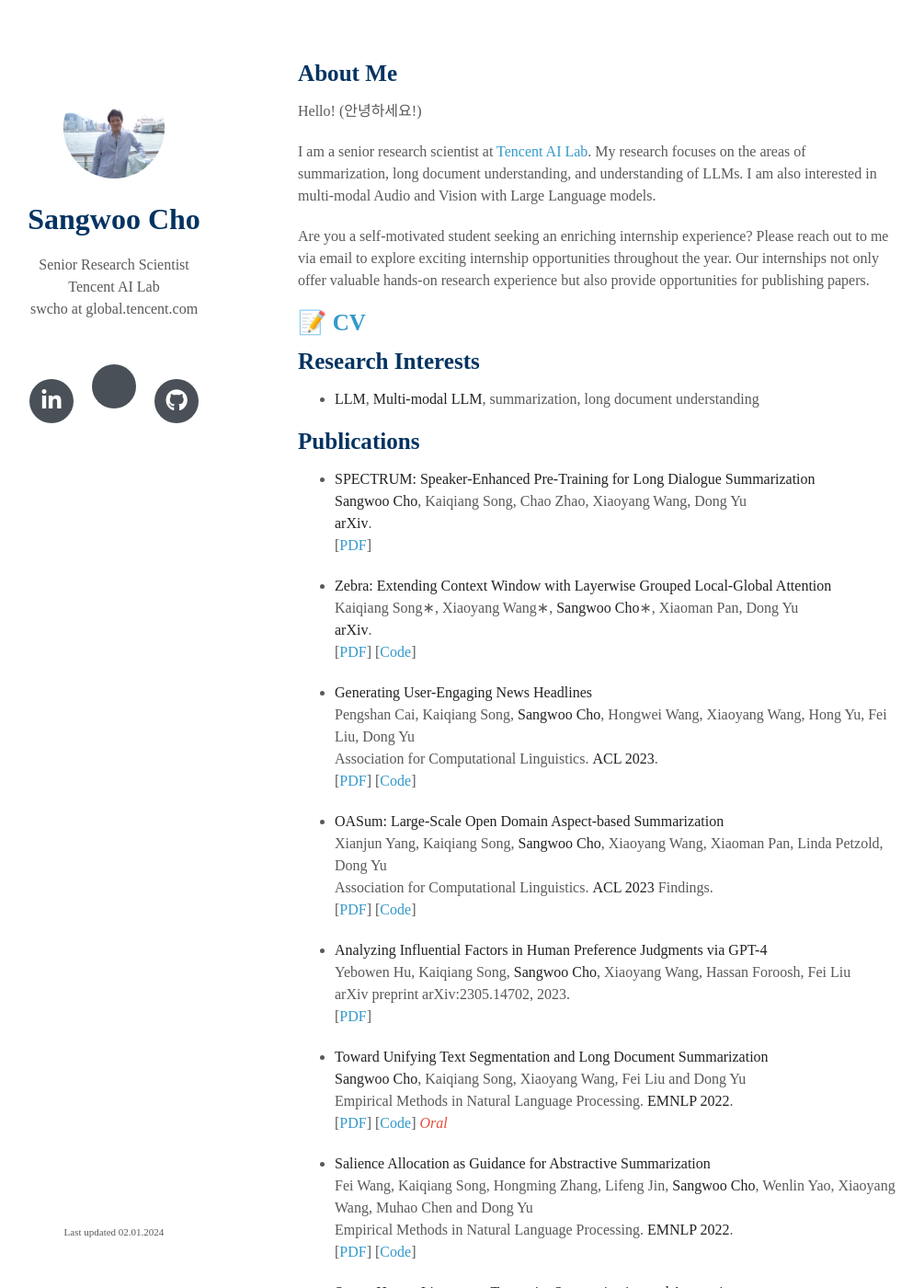
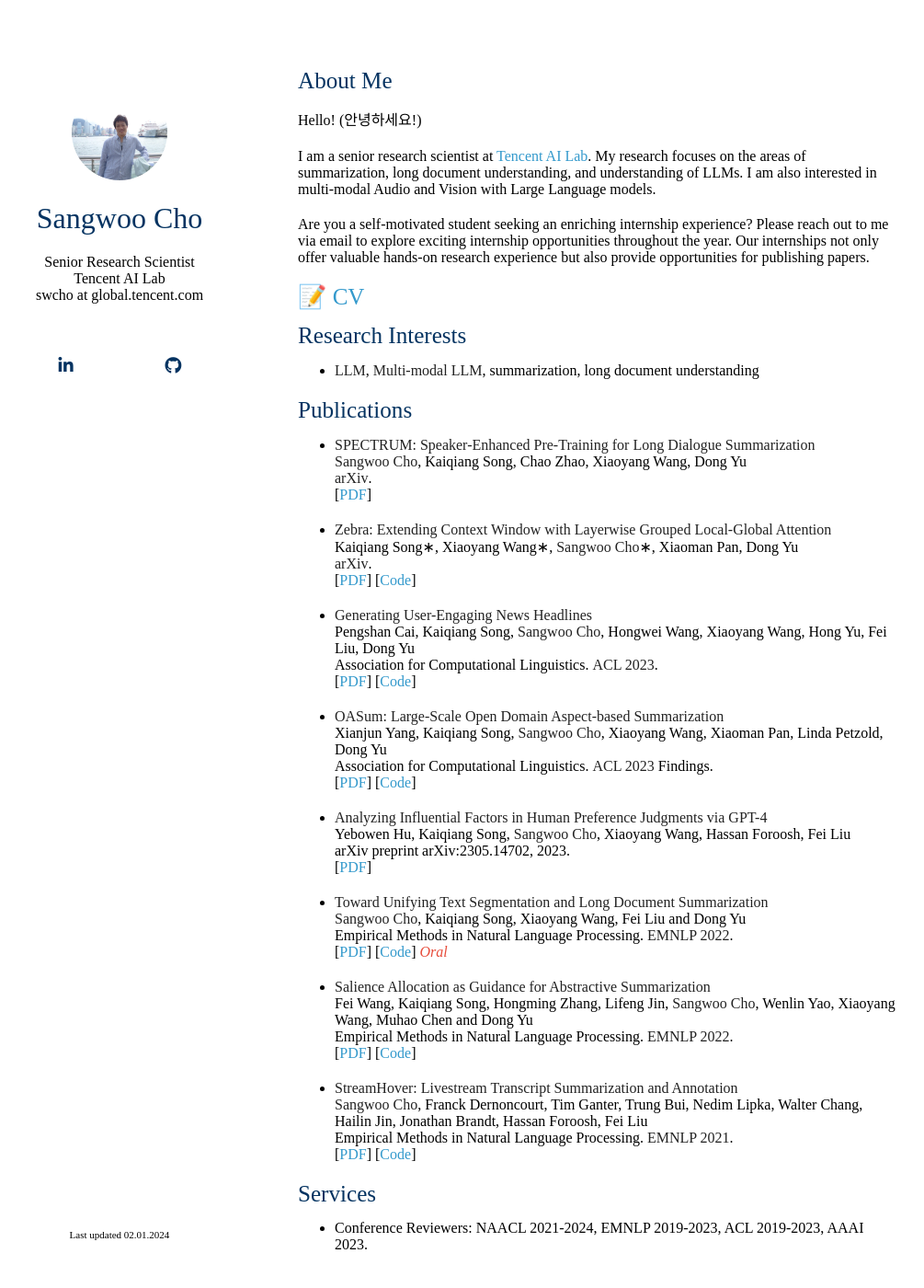
Before and after one commit to sangwoo3/sangwoo3.github.io, a Jekyll site: the page built from index.md, in a window 1280 px wide and 1400 px high. Shown: the whole window at 92% size, without its empty margins (146-1151 px from the left). Built offline with Jekyll 4.4.1, drawn with Linux system fonts in a browser that asks for light colours; nearby versions of some CDN libraries; some web fonts are replaced; a style sheet for code colours, icons or effects is not loaded; our own code applies the rules of GitHub Pages for plain Markdown files.

Commit message:
update scss

```diff
--- /dev/null
+++ b/_sass/minimal-light2.scss
@@ -0,0 +1,518 @@
+.pub-row {
+  display: flex;
+  align-items: center;}
+
+.social-icons a{
+  display:inline-block;
+  height:2.4rem;
+  width:2.4rem;
+  background-color:transparent;
+  color:#043361!important;
+  border-radius:100%;
+  text-align:center;
+  font-size:1.15rem;
+  line-height:2.5rem;
+  margin-right:1rem}
+
+.social-icons a:last-child{margin-right:0}.social-icons a:hover{background-color:white;
+    color:black;
+    transform: scale(1.2)}
+    /*
+    .social-icons a:after {
+        content: '';
+        display: block;
+        margin: 0px;
+        height: 1px;
+        width: 0px;
+        background: transparent;
+        transition: width .5s ease, background-color .5s ease;
+      }
+      .social-icons a:hover:after {
+        width: 100%;
+        background: #337ab7;
+      }
+     */
+
+.icon-button{
+  background-color:white;
+  border-radius:3.6rem;
+  cursor:pointer;
+  display:inline-block;
+  font-size:2.0rem;
+  height:3.6rem;
+  line-height:3.6rem;
+  margin:0 5px;
+  position:relative;
+  text-align:center;
+  -webkit-user-select:none;
+  -moz-user-select:none;
+  -ms-user-select:none;
+  user-select:none;width:3.6rem}
+
+.icon-button span{
+  border-radius:0;
+  display:block;
+  height:0;
+  left:50%;
+  margin:0;
+  position:absolute;
+  top:50%;
+  -webkit-transition:all 0.3s;
+  -moz-transition:all 0.3s;
+  -o-transition:all 0.3s;
+  transition:all 0.3s;
+  width:0}
+
+.icon-button:hover span{
+  width:3.6rem;
+  height:3.6rem;
+  border-radius:3.6rem;
+  margin:-1.8rem}
+
+.twitter span{
+  background-color:#4099ff}
+
+.facebook span{
+  background-color:#4286f4}
+
+.linkedin span{
+  background-color:#0077B5}
+
+.github span{
+  background-color:#000}
+
+email {
+    font-size: 14px;
+    font-family: "Ubuntu Mono";
+}
+
+.icon-button i{
+  background:none;
+  color:white;
+  height:3.6rem;
+  left:0;
+  line-height:3.6rem;
+  position:absolute;
+  top:0;
+  -webkit-transition:all 0.3s;
+  -moz-transition:all 0.3s;
+  -o-transition:all 0.3s;
+  transition:all 0.3s;
+  width:3.6rem;
+  z-index:10}
+
+.icon-button .icon-twitter{
+  color:#4099ff}
+
+.icon-button .icon-facebook{
+  color:#4286f4}
+
+.icon-button .icon-github{
+  color:#000;}
+
+.icon-button .icon-linkedin{
+  color:#0077B5}
+
+.icon-button:hover .icon-twitter,.icon-button:hover .icon-facebook,.icon-button:hover .icon-github,.icon-button:hover .icon-linkedin{color:white}
+
+autocolor{
+  color:#595959;
+}
+
+lightonly {
+  visibility: visible;
+}
+
+darkonly {
+  visibility: hidden;
+}
+
+education {
+    font-weight: 500;
+    font-size: 115%;
+  }
+papertitle {
+    font-weight: 600;
+    font-size: 100%;
+  }
+
+  .image {
+    border-radius: 0.35em;
+    border: 0;
+    display: inline-block;
+    position: relative;
+  }
+
+    .image:before {
+      -moz-transition: opacity 0.2s ease-in-out;
+      -webkit-transition: opacity 0.2s ease-in-out;
+      -ms-transition: opacity 0.2s ease-in-out;
+      transition: opacity 0.2s ease-in-out;
+      border-radius: 0.35em;
+      content: '';
+      display: block;
+      height: 100%;
+      left: 0;
+      opacity: 0.5;
+      position: absolute;
+      top: 0;
+      width: 100%;
+    }
+
+    .image.avatar {
+      border-radius: 100%;
+    }
+
+      .image.avatar:before {
+        display: none;
+      }
+
+      .image.avatar img {
+        border-radius: 100%;
+        width: 45%;
+        padding: 20px;
+        // border: 1px solid #ddd;
+        // padding: 3px;
+        // box-shadow: 0 -1px 5px 1px rgba(200, 200, 200, 0.3);
+      }
+
+    #header .image.avatar {
+      margin: 0 0 1em 0;
+      width: 8.00em;
+    }
+
+h3, h4, h5, h6 {
+  font-weight: 600;
+  color:#043361;
+  margin:0 0 20px;
+}
+
+h1 {
+  font-weight: 500;
+  color:#043361;
+  margin:0 0 20px;
+}
+
+h2 {
+  color:#043361;
+  font-weight: 500;
+  margin:2px 0px 15px;
+  font-size: 157%;
+}
+
+p, ul, ol, table, pre, dl {
+  margin:0 0 20px;
+}
+
+h1, h2, h3 {
+  line-height:1.1;
+}
+
+h1 {
+  font-size:28px;
+}
+
+a {
+  color:#39c;
+  text-decoration:none;
+}
+
+a:hover {
+  color:#069;
+}
+
+a small {
+  font-size:11px;
+  color:#777;
+  margin-top:-0.3em;
+  display:block;
+}
+
+a:hover small {
+  color:#777;
+}
+
+.wrapper {
+  width:960px;
+  margin:0 auto;
+}
+
+blockquote {
+  border-left:1px solid #e5e5e5;
+  margin:0;
+  padding:0 0 0 20px;
+  font-style:italic;
+}
+
+code, pre {
+  font-family:Monaco, Bitstream Vera Sans Mono, Lucida Console, Terminal, Consolas, Liberation Mono, DejaVu Sans Mono, Courier New, monospace;
+  color:#333;
+}
+
+pre {
+  max-width:500px;
+  padding:8px 15px;
+  background: #f8f8f8;
+  border-radius:5px;
+  border:1px solid #e5e5e5;
+  overflow-x: auto;
+}
+
+table {
+  width:100%;
+  border-collapse:collapse;
+}
+
+th, td {
+  text-align:left;
+  padding:5px 10px;
+  border-bottom:1px solid #e5e5e5;
+}
+
+dt {
+  color:#444;
+  font-weight:500;
+}
+
+th {
+  color:#444;
+}
+
+img {
+  max-width:100%;
+}
+
+header {
+  width:232px;
+  float:left;
+  position:fixed;
+  -webkit-font-smoothing:subpixel-antialiased;
+  padding-top:4.0em;
+  text-align:center
+}
+
+
+
+header ul {
+  list-style:none;
+  height:40px;
+  padding:0;
+  background: #f4f4f4;
+  border-radius:5px;
+  border:1px solid #e0e0e0;
+  width:270px;
+}
+
+header li {
+  width:89px;
+  float:left;
+  border-right:1px solid #e0e0e0;
+  height:40px;
+}
+
+header li:first-child a {
+  border-radius:5px 0 0 5px;
+}
+
+header li:last-child a {
+  border-radius:0 5px 5px 0;
+}
+
+header ul a {
+  line-height:1;
+  font-size:11px;
+  color:#999;
+  display:block;
+  text-align:center;
+  padding-top:6px;
+  height:34px;
+}
+
+header ul a:hover {
+  color:#999;
+}
+
+header ul a:active {
+  background-color:#f0f0f0;
+}
+
+strong {
+  color:#222;
+  font-weight:500;
+}
+
+header ul li + li + li {
+  border-right:none;
+  width:89px;
+}
+
+header ul a strong {
+  font-size:14px;
+  display:block;
+  color:#222;
+}
+
+section {
+  width:650px;
+  float:right;
+  padding-top:4.0em;
+  padding-bottom:50px;
+}
+
+small {
+  font-size:11px;
+}
+
+hr {
+  border:0;
+  background:#e5e5e5;
+  height:1px;
+  margin:0 0 20px;
+}
+
+footer {
+  width:232px;
+  float:left;
+  position:fixed;
+  bottom:30px;
+  -webkit-font-smoothing:subpixel-antialiased;
+  text-align:center;
+}
+
+@media print, screen and (max-width: 960px) {
+
+  .pub-row {
+  display: flex;
+  align-items: center;}
+
+  div.wrapper {
+    width:auto;
+    margin:0;
+  }
+
+
+  header, section, footer {
+    float:none;
+    position:static;
+    width:auto;
+  }
+
+  header {
+    padding-right:320px;
+  }
+
+  section {
+    border:1px solid #e5e5e5;
+    border-width:1px 0;
+    padding:20px 0;
+    margin:0 0 20px;
+  }
+
+  header a small {
+    display:inline;
+  }
+
+  header ul {
+    position:absolute;
+    right:50px;
+    top:52px;
+  }
+
+
+   .image.avatar img {
+        border-radius: 100%;
+        width: 117px;
+        padding:20px;
+      }
+  #head1o2 {
+    visibility: hidden;
+  }
+
+  #head2o2 {
+    visibility: hidden;
+  }
+
+}
+
+@media print, screen and (max-width: 960px) {
+  body {
+    word-wrap:break-word;
+    padding:15px;
+  }
+
+  .pub-row {
+  display: flex;
+  align-items: center;}
+
+  header {
+    padding:0;
+  }
+
+  header ul, header p.view {
+
+  }
+
+  pre, code {
+    word-wrap:normal;
+  }
+}
+
+@media print, screen and (max-width: 480px) {
+
+  .pub-row {
+    display: block;
+    align-items: center;}
+
+  body {
+    padding:15px;
+  }
+
+  header ul {
+    width:99%;
+  }
+
+  header li, header ul li + li + li {
+    width:33%;
+  }
+
+  .image.avatar img {
+      border-radius: 100%;
+      width: 95px;
+      padding:20px;
+  }
+  #head1o2 {
+    visibility: hidden;
+  }
+
+  #head2o2 {
+    visibility: hidden;
+  }
+
+}
+
+@media print {
+  body {
+    padding:0.4in;
+    font-size:12pt;
+    color:#444;
+  }
+}
+
+.biblink {
+  text-decoration:none;
+  display: inline;
+  margin-right: 0px;
+}
+
+.fakelink {
+  text-decoration: none;
+  cursor: pointer;
+}
+
+.bibref {
+  font-size: 70%;
+  margin-top: 10px;
+  margin-left: 0px;
+  display:none;
+  font-family: monospace;
+}
--- a/assets/css/style.scss
+++ b/assets/css/style.scss
@@ -1,4 +1,4 @@
 ---
 ---
 
-@import "minimal-light";
+@import "minimal-light2";
```
